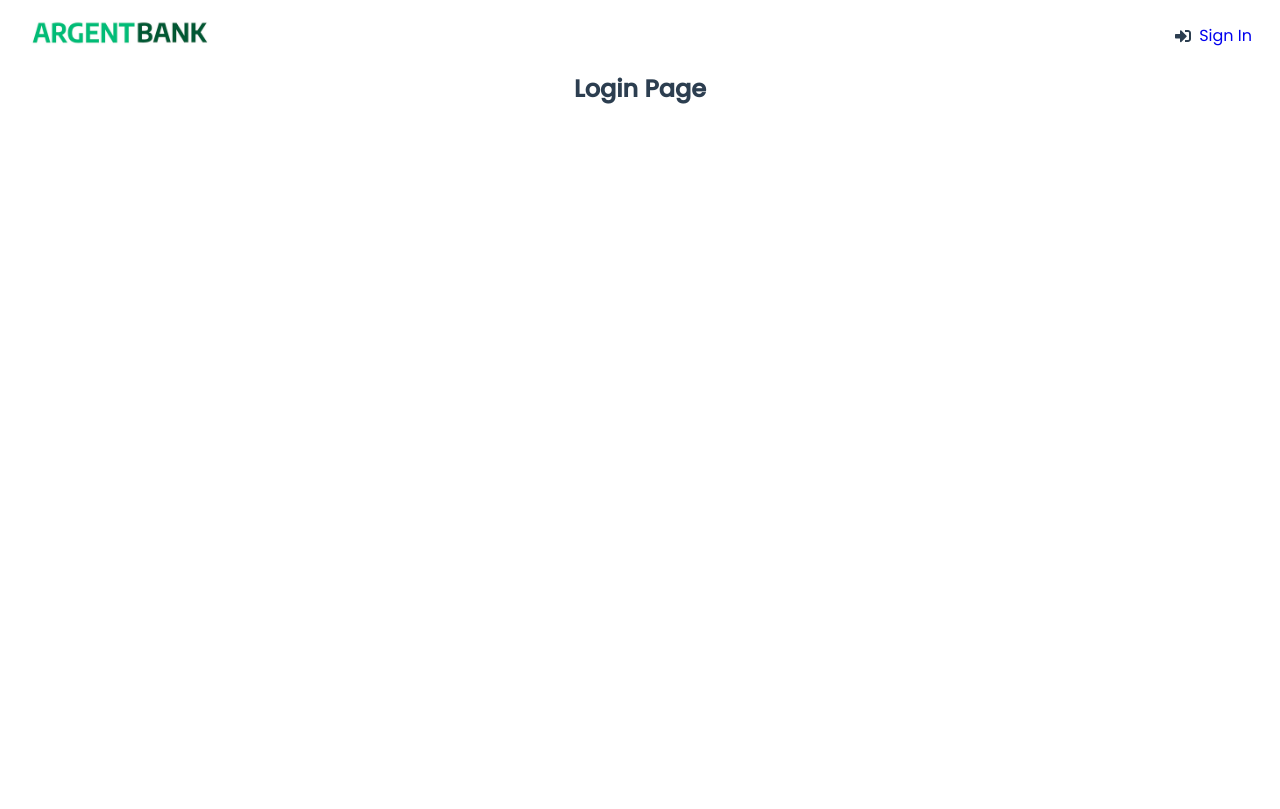
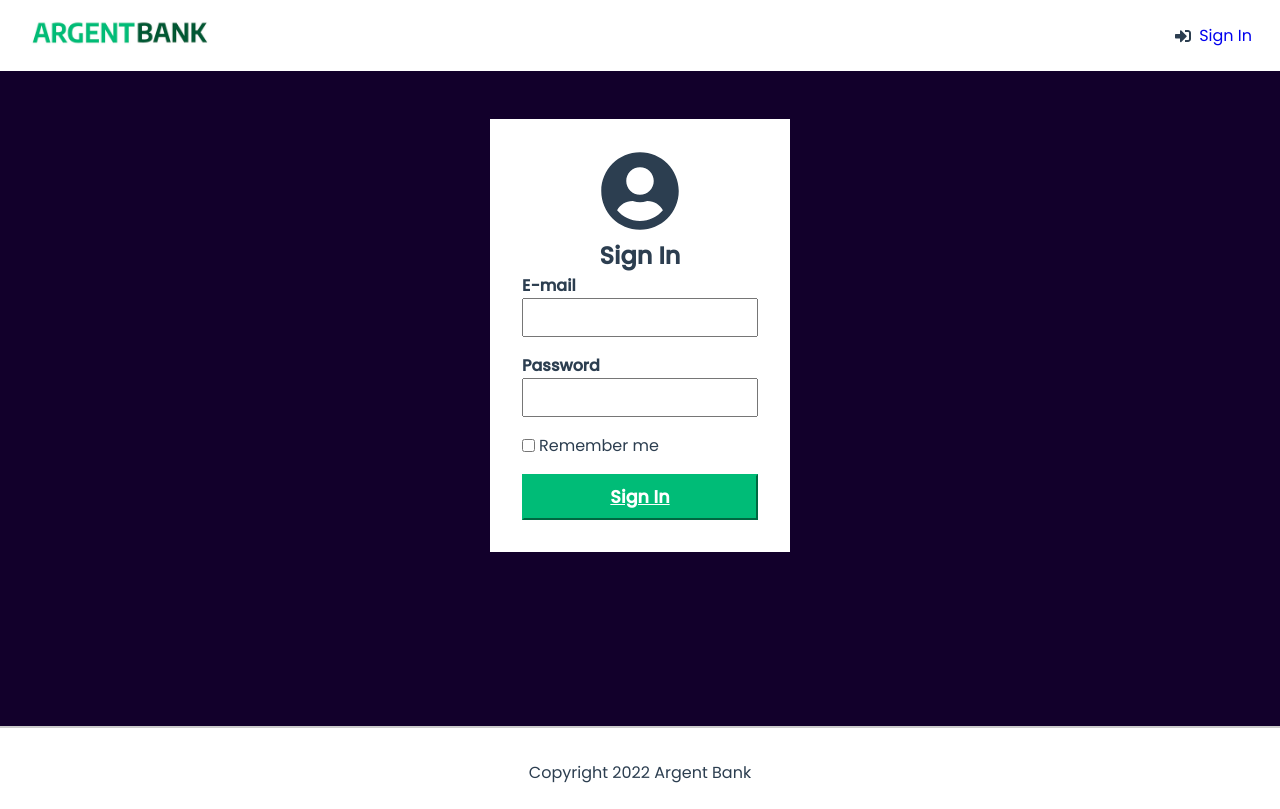
Before and after one commit to yxwangOCR/YixuanWANG_P13_11082022_ArgentBank, a React (Create React App) app: page /login in a window 1280 px wide. Built offline with nearby package versions, Linux system fonts and the light colour scheme.

Commit message:
Sign-In page

```diff
--- a/src/App.css
+++ b/src/App.css
@@ -4,7 +4,6 @@
   margin: 0;
   font-family: "Poppins", sans-serif;
   box-sizing: border-box;
-
 }
 
 html {
@@ -18,3 +17,7 @@ body {
   flex-direction: column;
   min-height: 100vh;
 }
+
+main{
+  min-height: calc(100vh - 145px);
+}
--- a/src/App.js
+++ b/src/App.js
@@ -2,6 +2,7 @@ import * as React from "react";
 import { Routes, Route } from "react-router-dom";
 import "./App.css";
 import Nav from "./components/Nav/Nav";
+import Footer from "./components/Footer/Footer"
 import Home from "./pages/Home/Home";
 import Login from "./pages/Login/Login";
 
@@ -13,6 +14,7 @@ function App() {
         <Route path="/" element={<Home />} />
         <Route path="login" element={<Login />} />
       </Routes>
+      <Footer/>
     </div>
   );
 }
--- /dev/null
+++ b/src/components/Footer/Footer.css
@@ -0,0 +1,11 @@
+.footer {
+    display: flex;
+    justify-content: center;
+    border-top: 2px solid #ccc;
+    padding: 2rem 0 1.5rem;
+ }
+
+ .footer_text {
+    margin: 0;
+    padding: 0;
+ }
--- /dev/null
+++ b/src/components/Footer/Footer.jsx
@@ -0,0 +1,12 @@
+import React from 'react'
+import "./Footer.css"
+
+function Footer() {
+  return (
+    <footer className="footer">
+    <p className="footer_text">Copyright 2022 Argent Bank</p>
+ </footer>
+  )
+}
+
+export default Footer
--- /dev/null
+++ b/src/components/SignInButton/SignInButton.css
@@ -0,0 +1,14 @@
+.sign-in-button {
+    width: 100%;
+    display: block;
+    padding: 8px;
+    font-size: 1.1rem;
+    font-weight: bold;
+    margin-top: 1rem;
+    border-color: #00bc77;
+    background-color: #00bc77;
+    color: white;
+    cursor: pointer;
+    text-decoration: underline;
+    text-decoration-color: white;
+ }
--- /dev/null
+++ b/src/components/SignInButton/SignInButton.jsx
@@ -0,0 +1,14 @@
+import React from 'react';
+import "./SignInButton.css"
+
+function SignInButton() {
+  return (
+    <div>
+        <button class="sign-in-button">
+            Sign In
+        </button>
+    </div>
+  )
+}
+
+export default SignInButton
--- a/src/pages/Login/Login.css
+++ b/src/pages/Login/Login.css
@@ -0,0 +1,48 @@
+.login-wapper{
+
+    padding: 3rem;
+    background-color: #12002b;
+}
+
+.login-content{
+   background-color: white;
+   width: 300px;
+   margin: 0 auto;
+   padding: 2rem;
+}
+
+.sign-in-icon{
+    font-size: 5rem;
+}
+
+.input-login-wrapper {
+    display: flex;
+    flex-direction: column;
+    text-align: left;
+    margin-bottom: 1rem;
+ }
+
+ .input-login-wrapper label {
+    font-weight: bold;
+ }
+
+ .input-login-wrapper input {
+    padding: 3px;
+    font-size: 1.2rem;
+ }
+
+
+ .remember-wrapper {
+    display: flex;
+ }
+
+ .remember-wrapper label {
+    margin-left: 0.25rem;
+ }
+
+ .error-message {
+    margin-top: 10px;
+    color: red;
+    font-size: 16px;
+    font-weight: bold;
+ }
--- a/src/pages/Login/Login.jsx
+++ b/src/pages/Login/Login.jsx
@@ -1,9 +1,30 @@
 import React from "react";
+import "./Login.css";
+import { FaUserCircle } from "react-icons/fa";
+import SignInButton from "../../components/SignInButton/SignInButton";
 
 function Login() {
   return (
-    <main>
-      <h2>Login Page</h2>
+    <main className="login-wapper">
+       <section className="login-content">
+       <FaUserCircle className="sign-in-icon"/>
+       <h1>Sign In</h1>
+       <form>
+       <div className="input-login-wrapper">
+                  <label htmlFor="email">E-mail</label>
+                  <input type="text" id="email" />
+               </div>
+               <div className="input-login-wrapper">
+                  <label htmlFor="password">Password</label>
+                  <input type="password" id="password" autoComplete="off" />
+               </div>
+               <div className="remember-wrapper">
+                  <input type="checkbox" id="remember" />
+                  <label htmlFor="remember">Remember me</label>
+               </div>
+               <SignInButton/>
+       </form>
+       </section>
     </main>
   );
 }
```
